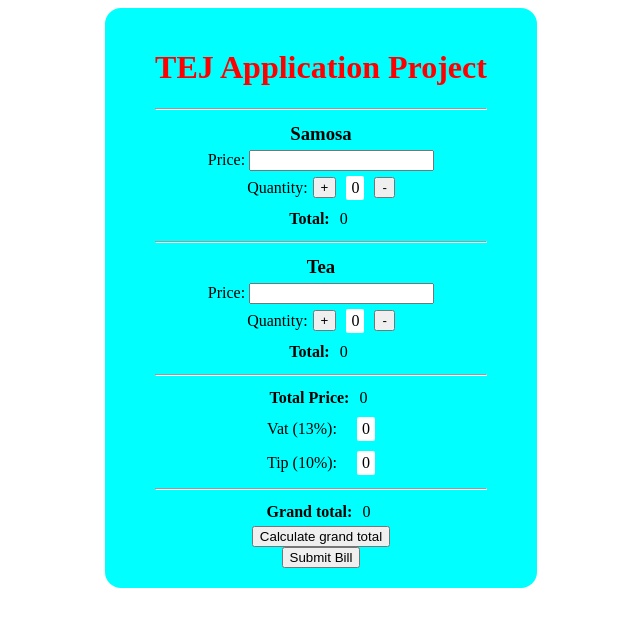
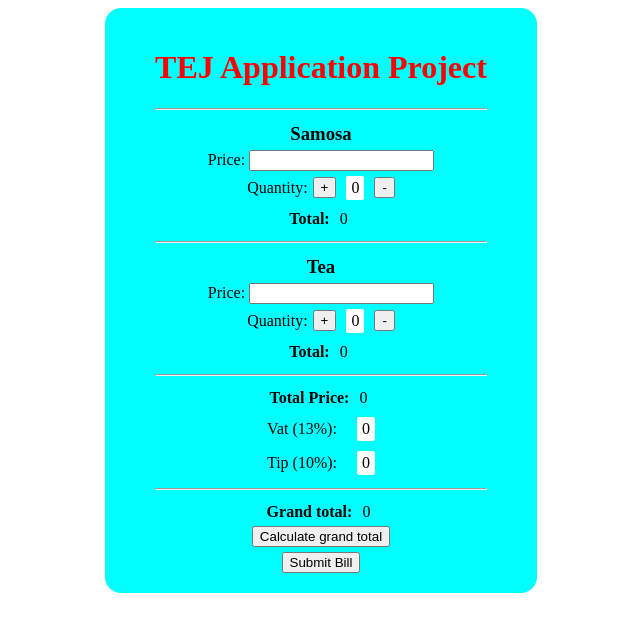
Before and after one commit to codeXpawan/Pawan-Shah, a Django app: page / in a window 1280 px wide. Shown: the top 641 px of the page, without its empty margins (319-959 px from the left). Run offline with Django 5.2, Linux system fonts and the light colour scheme.

Commit message:
Fix: margin

```diff
--- a/Task-4/TEJFellowshipTask4/billApp/templates/index.html
+++ b/Task-4/TEJFellowshipTask4/billApp/templates/index.html
@@ -86,7 +86,7 @@
                     <p id="grandTotal">0</p>
                 </div>
                 <button id="calculateGrandTotal" onclick="CalculateGrandTotal()">Calculate grand total</button>
-                <button onclick="SubmitBill()">Submit Bill</button>
+                <button onclick="SubmitBill()" style="margin-top: 5px;">Submit Bill</button>
             </div>
         </div>
     </main>
```
